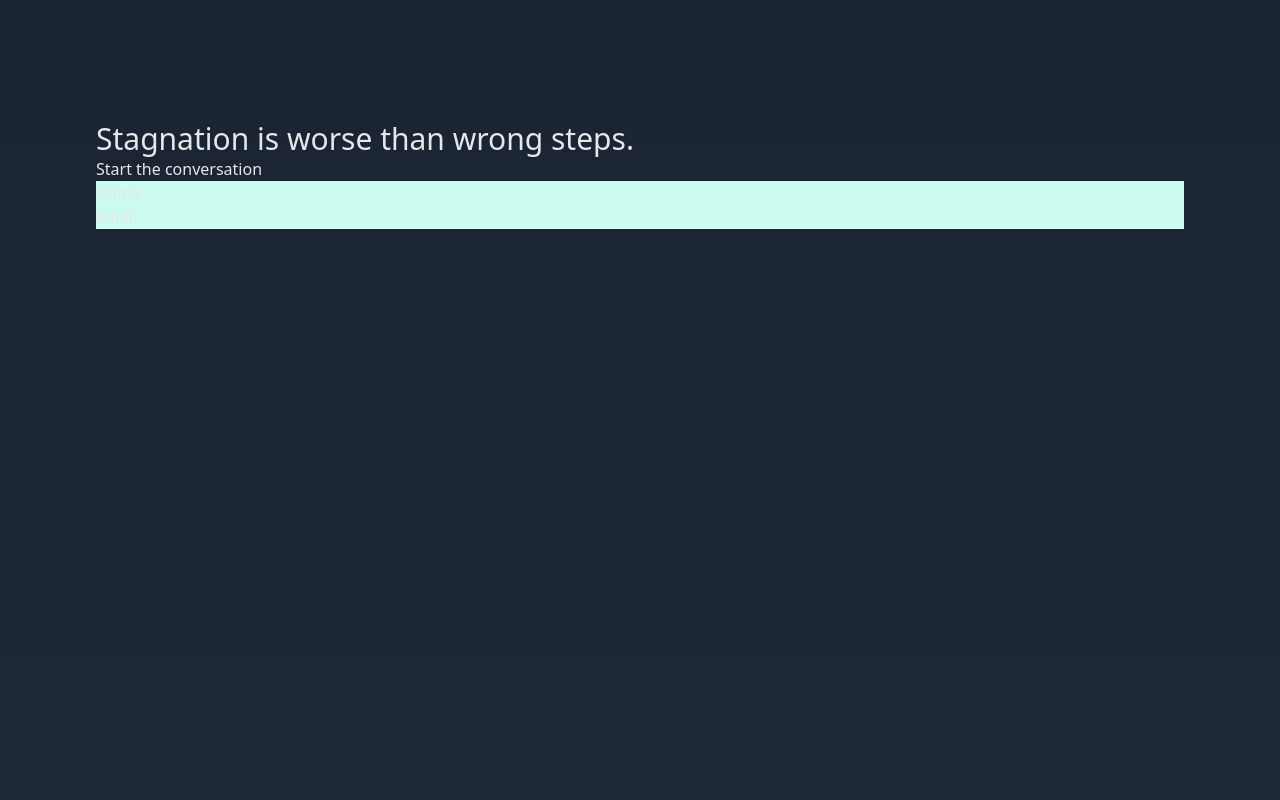
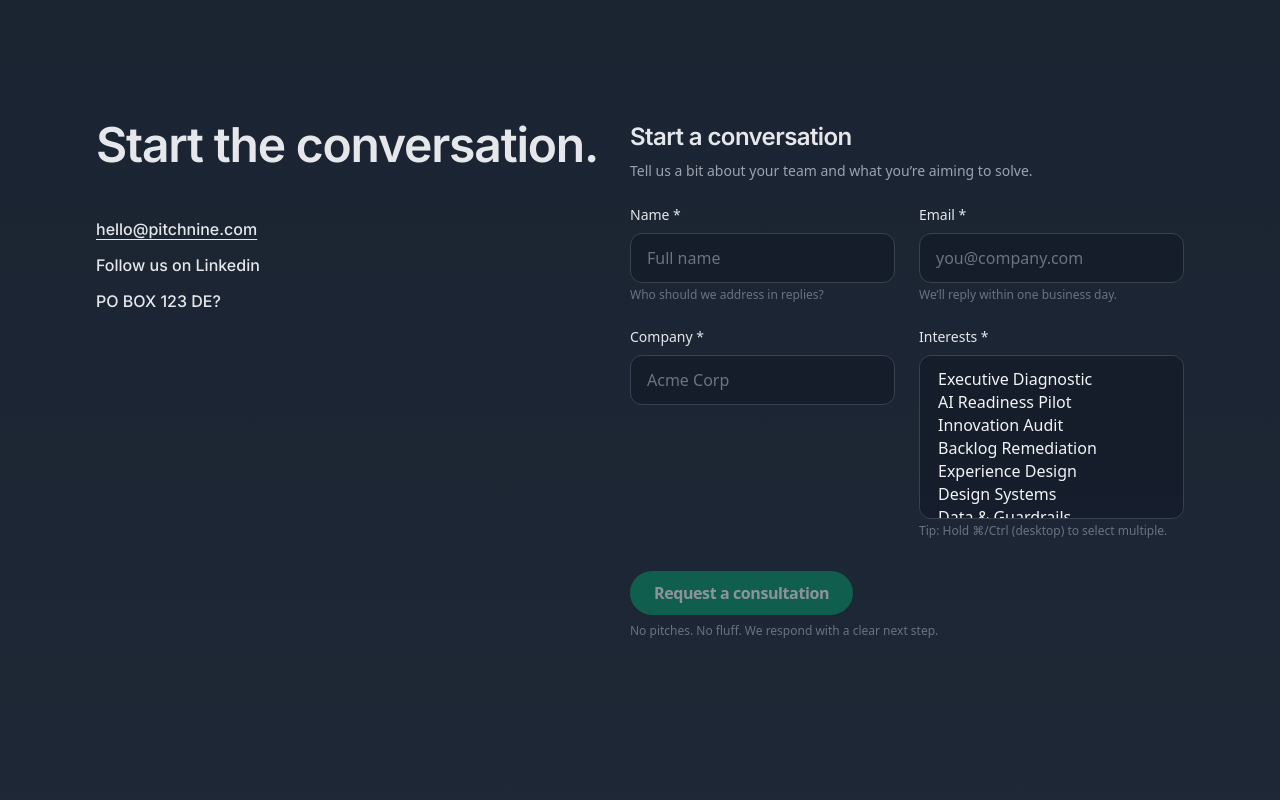
Before and after one commit to pitchnine/pitchnine, a SvelteKit app: page / in a window 1280 px wide. Shown: the part 6620-7420 px from the top of the page. Built offline with nearby package versions, Linux system fonts and the light colour scheme; a web font is replaced by a local one.

Commit message:
skeleton form component

```diff
--- /dev/null
+++ b/src/lib/components/Form.svelte
@@ -0,0 +1,181 @@
+<script lang="ts">
+  import { createEventDispatcher } from 'svelte';
+
+  const dispatch = createEventDispatcher();
+
+  // ---- Public props (customize per page) ----
+  export let title = 'Start a conversation';
+  export let subtitle = 'Tell us a bit about your team and what you’re aiming to solve.';
+  // If `action` is provided, the form POSTs to that URL. Otherwise, it will dispatch("submit", { form })
+  export let action: string | null = null;
+  export let method: 'POST' | 'GET' = 'POST';
+
+  // Tailwind size variant: "base" | "compact"
+  export let density: 'base' | 'compact' = 'base';
+
+  // Options for the multi-select
+  export let interestsOptions: string[] = [
+    'Executive Diagnostic',
+    'AI Readiness Pilot',
+    'Innovation Audit',
+    'Backlog Remediation',
+    'Experience Design',
+    'Design Systems',
+    'Data & Guardrails',
+    'Evaluation Harness',
+    'Consultation'
+  ];
+
+  // ---- State ----
+  let form = {
+    name: '',
+    email: '',
+    company: '',
+    interests: [] as string[],
+    // honeypot
+    website: ''
+  };
+
+  const touched = { name: false, email: false, company: false, interests: false };
+
+  const emailOk = (e: string) => /^[^\s@]+@[^\s@]+\.[^\s@]+$/.test(e.trim());
+  const required = (s: string) => s.trim().length > 0;
+
+  $: isValid =
+    required(form.name) &&
+    emailOk(form.email) &&
+    required(form.company) &&
+    form.interests.length > 0 &&
+    form.website === ''; // honeypot must be blank
+
+  async function handleSubmit(e: Event) {
+    // If no action is provided, prevent native submit and bubble the event up.
+    if (!action) {
+      e.preventDefault();
+      if (!isValid) return;
+      dispatch('submit', { form });
+    }
+  }
+</script>
+
+<form
+  class={`w-full ${density === 'compact' ? 'space-y-4' : 'space-y-6'}`}
+  method={method}
+  action={action ?? undefined}
+  on:submit={handleSubmit}
+  novalidate
+>
+  {#if title || subtitle}
+    <header class="space-y-2">
+      {#if title}<h2 class="inter text-xl md:text-2xl font-semibold tracking-tight">{title}</h2>{/if}
+      {#if subtitle}<p class="text-sm text-gray-400">{subtitle}</p>{/if}
+    </header>
+  {/if}
+
+  <!-- Honeypot (hidden from users, visible to bots) -->
+  <div class="hidden">
+    <label>
+      Do not fill this out
+      <input name="website" bind:value={form.website} autocomplete="off" />
+    </label>
+  </div>
+
+  <div class="grid grid-cols-1 md:grid-cols-2 gap-4 md:gap-6">
+    <!-- Name -->
+    <div class="col-span-1">
+      <label for="name" class="block text-sm font-medium text-gray-200">Name *</label>
+      <input
+        id="name"
+        name="name"
+        type="text"
+        class="mt-2 block w-full rounded-xl bg-gray-900/60 border border-gray-700 focus:outline-none focus:ring-2 focus:ring-emerald-500 focus:border-emerald-500 px-4 py-3 text-gray-100 placeholder-gray-500"
+        placeholder="Full name"
+        bind:value={form.name}
+        on:blur={() => (touched.name = true)}
+        aria-invalid={touched.name && !required(form.name)}
+        aria-describedby="name-help"
+        required
+      />
+      <p id="name-help" class="mt-1 text-xs text-gray-500">Who should we address in replies?</p>
+      {#if touched.name && !required(form.name)}
+        <p class="mt-1 text-xs text-rose-400">Please enter your name.</p>
+      {/if}
+    </div>
+
+    <!-- Email -->
+    <div class="col-span-1">
+      <label for="email" class="block text-sm font-medium text-gray-200">Email *</label>
+      <input
+        id="email"
+        name="email"
+        type="email"
+        class="mt-2 block w-full rounded-xl bg-gray-900/60 border border-gray-700 focus:outline-none focus:ring-2 focus:ring-emerald-500 focus:border-emerald-500 px-4 py-3 text-gray-100 placeholder-gray-500"
+        placeholder="you@company.com"
+        bind:value={form.email}
+        on:blur={() => (touched.email = true)}
+        aria-invalid={touched.email && !emailOk(form.email)}
+        aria-describedby="email-help"
+        required
+      />
+      <p id="email-help" class="mt-1 text-xs text-gray-500">We’ll reply within one business day.</p>
+      {#if touched.email && !emailOk(form.email)}
+        <p class="mt-1 text-xs text-rose-400">Please enter a valid email.</p>
+      {/if}
+    </div>
+
+    <!-- Company -->
+    <div class="col-span-1">
+      <label for="company" class="block text-sm font-medium text-gray-200">Company *</label>
+      <input
+        id="company"
+        name="company"
+        type="text"
+        class="mt-2 block w-full rounded-xl bg-gray-900/60 border border-gray-700 focus:outline-none focus:ring-2 focus:ring-emerald-500 focus:border-emerald-500 px-4 py-3 text-gray-100 placeholder-gray-500"
+        placeholder="Acme Corp"
+        bind:value={form.company}
+        on:blur={() => (touched.company = true)}
+        aria-invalid={touched.company && !required(form.company)}
+        required
+      />
+      {#if touched.company && !required(form.company)}
+        <p class="mt-1 text-xs text-rose-400">Please enter your company.</p>
+      {/if}
+    </div>
+
+    <!-- Interests (multi-select) -->
+    <div class="col-span-1">
+      <label for="interests" class="block text-sm font-medium text-gray-200">Interests *</label>
+      <select
+        id="interests"
+        name="interests"
+        class="mt-2 block w-full rounded-xl bg-gray-900/60 border border-gray-700 focus:outline-none focus:ring-2 focus:ring-emerald-500 focus:border-emerald-500 px-4 py-3 text-gray-100"
+        multiple
+        size={Math.min(6, interestsOptions.length)}
+        bind:value={form.interests}
+        on:blur={() => (touched.interests = true)}
+        aria-invalid={touched.interests && form.interests.length === 0}
+        required
+      >
+        {#each interestsOptions as opt}
+          <option value={opt}>{opt}</option>
+        {/each}
+      </select>
+      <p class="mt-1 text-xs text-gray-500">Tip: Hold ⌘/Ctrl (desktop) to select multiple.</p>
+      {#if touched.interests && form.interests.length === 0}
+        <p class="mt-1 text-xs text-rose-400">Select at least one interest.</p>
+      {/if}
+    </div>
+  </div>
+
+  <!-- Submit -->
+  <div class="pt-2">
+    <button
+      type="submit"
+      class="inline-flex items-center justify-center h-11 px-6 rounded-full bg-emerald-600 text-white font-semibold tracking-tight shadow-sm hover:bg-emerald-500 focus:outline-none focus:ring-2 focus:ring-emerald-500 disabled:opacity-50 disabled:cursor-not-allowed"
+      disabled={!isValid}
+    >
+      Request a consultation
+    </button>
+    <p class="mt-2 text-xs text-gray-500">No pitches. No fluff. We respond with a clear next step.</p>
+  </div>
+</form>
--- a/src/routes/+page.svelte
+++ b/src/routes/+page.svelte
@@ -4,6 +4,7 @@
 	import Coder from '$lib/components/Coder.svelte';
 	import ServicesGrid from '$lib/components/ServicesGrid.svelte';
 	import Diagnostics from '$lib/components/Diagnostics.svelte';
+	import Form from '$lib/components/Form.svelte';
 </script>
 
 <Nav />
@@ -14,8 +15,9 @@
 
 <!--2. ICP Statement + Logo Cred -->
 <section class="relative mb-32 py-16">
-	<h2 class="inter mb-24 header-text">
-		Pitch Nine brings disciplined momentum to complex products in high-stakes industries, where precision and compliance is everything.
+	<h2 class="inter header-text mb-24">
+		Pitch Nine brings disciplined momentum to complex products in high-stakes industries, where
+		precision and compliance is everything.
 	</h2>
 	<div class="grid grid-cols-2 gap-8 md:grid-cols-4 lg:grid-cols-5">
 		<!-- Logos - Row 1 -->
@@ -113,12 +115,9 @@
 
 <!-- 4. Services list -->
 <section class="relative py-24 sm:py-32" id="services">
-    <h2 class="inter mb-24 header-text">
-     Services
-    </h2>
+	<h2 class="inter header-text mb-24">Services</h2>
 	<ServicesGrid />
 </section>
-
 
 <!--5.
 Case studies or proof in the work
@@ -135,40 +134,33 @@ Case studies or proof in the work
 
 <!--5. Differentiator linking to about -->
 <section class="relative h-screen">
-	<h2 class="inter mb-24 header-text">
-  Other agencies chase trends, we deliver judgement.
-</h2>
-<p>Pitch Nine was built by two seasoned product leaders to be the alternative to typical design agencies. We bring disciplined product judgment from decades in regulated, risk-sensitive industries—where delays, compliance failures, or half-baked experiments aren’t an option.</p>
+	<h2 class="inter header-text mb-24">Other agencies chase trends, we deliver judgement.</h2>
+	<p>
+		Pitch Nine was built by two seasoned product leaders to be the alternative to typical design
+		agencies. We bring disciplined product judgment from decades in regulated, risk-sensitive
+		industries—where delays, compliance failures, or half-baked experiments aren’t an option.
+	</p>
 
 	<div class="flex justify-center">
-	<a
-      href="#services"
-      data-cta="secondary"
-      class="group inline-flex justify-center h-12 items-center gap-2 rounded-xl px-4
-             text-sm font-bold uppercase tracking-wider text-emerald-300/80
-             hover:text-emerald-200 focus:outline-none"
-    >
-      <span>Read about us</span>
-      <svg viewBox="0 0 24 24"
-           class="h-4 w-4 transform-gpu transition-transform duration-200 ease-out
-                  group-hover:translate-x-[3px] group-hover:scale-110
-                  group-focus-visible:translate-x-[3px]
-                  motion-reduce:transition-none"
-           fill="none" stroke="currentColor" stroke-width="2">
-        <path d="M9 6l6 6-6 6" stroke-linecap="round" stroke-linejoin="round"/>
-      </svg>
+		<a href="/contact?service=Executive%20Diagnostic" data-cta="primary" class="nav-link-active">
+			Read about us
 		</a>
 	</div>
 </section>
 
 <!--6. CTA-->
-<section class="relative h-screen">
-	<h2 class="text-3xl">Stagnation is worse than wrong steps.</h2>
-	<p>Start the conversation</p>
+<section class="relative flex h-screen justify-between">
+	<div>
+		<h2 class="inter header-text mb-12">Start the conversation.</h2>
+		<p class="inter font-medium underline underline-offset-4 mb-3">hello@pitchnine.com</p>
+		<p class="inter font-medium mb-3">Follow us on Linkedin</p>
+		<p class="inter font-medium">PO BOX 123 DE?</p>
+	</div>
+	<div>
 		<form>
-		<div class="bg-teal-100">Name</div>
-		<div class="bg-teal-100">Email</div>
+			<Form />
 		</form>
+	</div>
 </section>
 
 <Footer />
```
Lines whose indentation alone changed are shown as unchanged.
